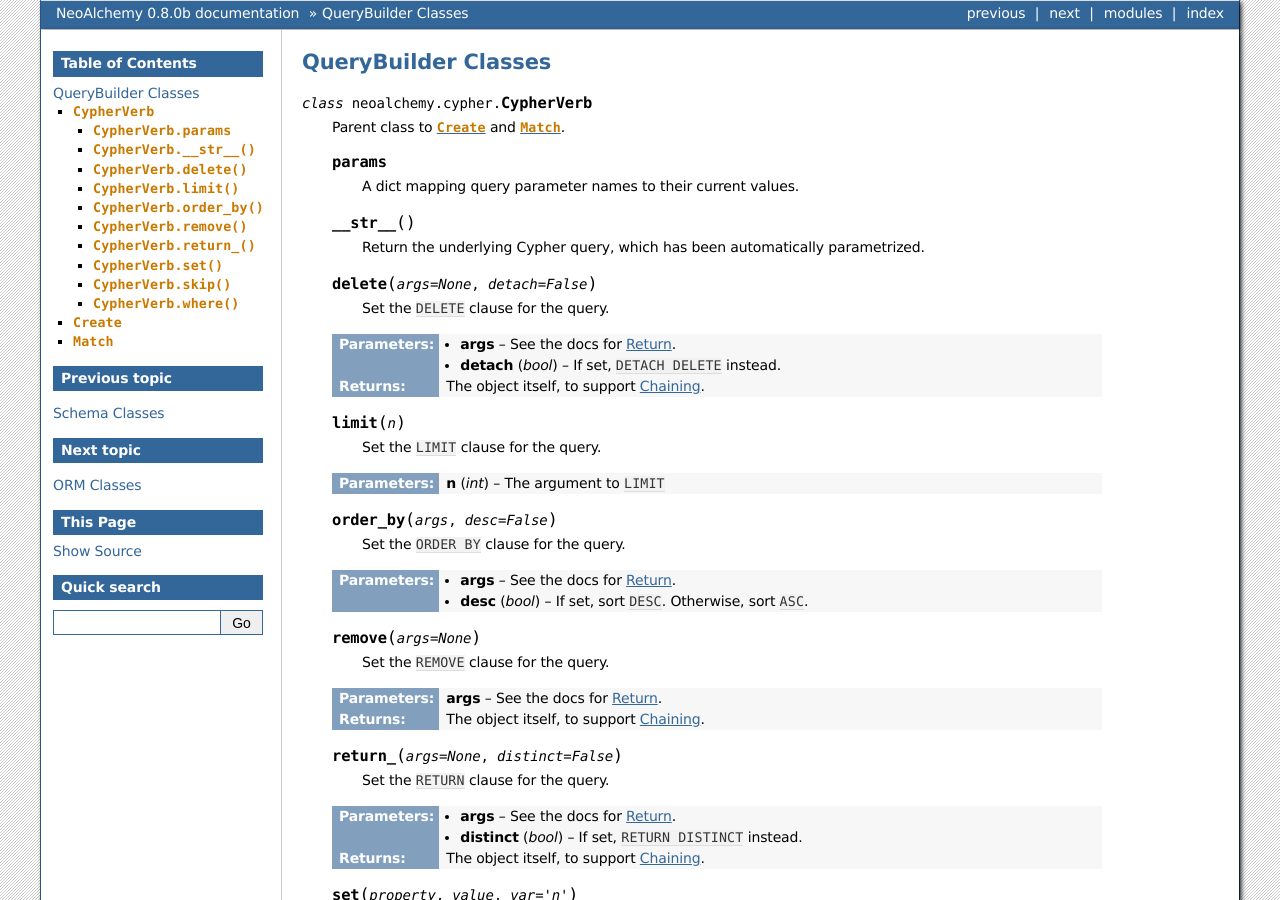
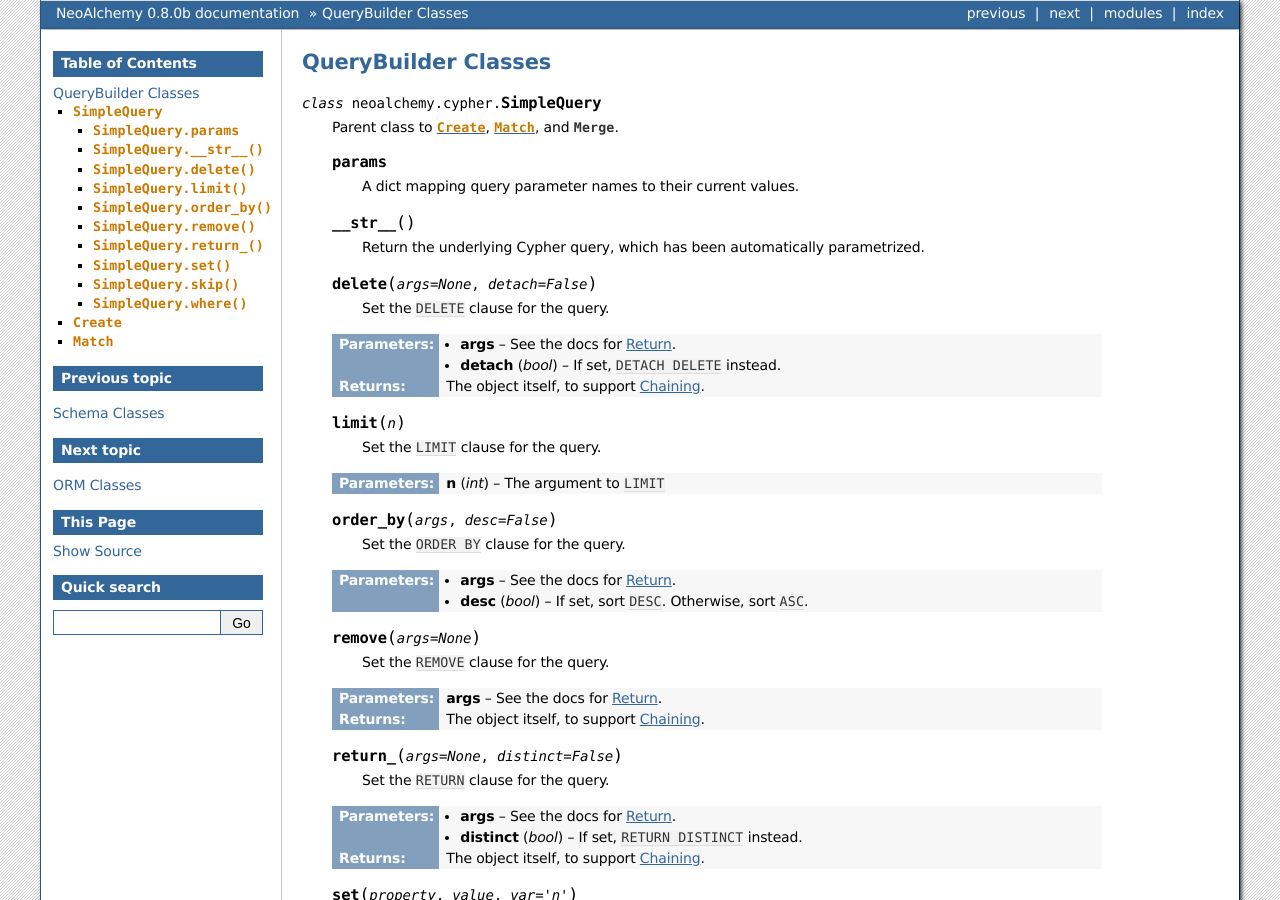
Before and after one commit to TwoBitAlchemist/NeoAlchemy, a Sphinx documentation site: the page built from source/querybuilder-classes.rst, in a window 1280 px wide and 900 px high. Built offline with Sphinx 7.4.7, drawn with Linux system fonts in a browser that asks for light colours; pages that are not in the unit, such as notebooks, are missing from menus; part of the change alters nothing that is shown.

Commit message:
Updated query-builder docs

```diff
--- a/source/query-builder.rst
+++ b/source/query-builder.rst
@@ -58,7 +58,7 @@ We can see the query this generates by printing it::
 NeoAlchemy has automatically applied the ``Person`` label and created
 parameters associated with each of the properties we defined. We can see
 the current values for each parameter by inspecting the
-:py:attr:`~neoalchemy.cypher.CypherVerb.params` dict::
+:py:attr:`~neoalchemy.cypher.SimpleQuery.params` dict::
 
     >>> create.params
     {'node_age': None, 'node_hair_color': None, 'node_name': None}
@@ -98,26 +98,25 @@ Match
 Now that we've experimented a bit with writing to the database, let's take a
 look at how to read data from it::
 
-    from neoalchemy.cypher import Match
+    from neoalchemy import Match
 
-Match has a very similar interface to Create. For a simple use case, we get
-almost identical results::
+Match has a very similar interface to Create. In the simplest case, Match looks
+only at labels::
 
-    >>> match = Match(Person)
+    >>> match = Match(person)
     >>> print(match)
-    MATCH (n:Person {hair_color: {hair_color_n}, name: {name_n}, age: {age_n}})
+    MATCH (n:`Person`)
 
-...but this isn't a very interesting ``MATCH`` statement. For one thing, it's
-not a full query yet. In order to make this useful, at a minimum we need to
+...but this isn't a full query yet. In order to make this useful, we need to
 return something::
 
     >>> print(match.return_())
-    MATCH (n:Person {hair_color: {hair_color_n}, name: {name_n}, age: {age_n}})
+    MATCH (n:`Person`)
     RETURN *
 
 .. note::
     Notice the function is **return_**, not **return**. The latter would cause
-    a syntax error since ``return`` is a Python reserved word.
+    a syntax error since ``return`` is a reserved word in Python.
 
 .. _return-signature:
 
@@ -125,7 +124,7 @@ return something::
 Return
 ------
 
-If you call :py:meth:`~neoalchemy.cypher.CypherVerb.return_` with no arguments,
+If you call :py:meth:`~neoalchemy.cypher.SimpleQuery.return_` with no arguments,
 the resulting query will ``RETURN *``, returning everything you have matched.
 `For performance reasons`_, however, this is often not the best choice. There
 are several ways to return only what you need instead of everything you've
@@ -134,18 +133,19 @@ touched.
 ============================  ==========================================  ========================
  What to Return                NeoAlchemy                                  Cypher Equivalent
 ============================  ==========================================  ========================
- One node                      ``return_('node')``                         ``RETURN node``
- Many nodes                    ``return_(['n', 'm'])``                     ``RETURN n, m``
- One property                  ``return_({'n': 'name'})``                  ``RETURN n.name``
- Many properties               ``return_({'n': ['x', 'y']})``              ``RETURN n.x, n.y``
- Nodes with properties         ``return_({'m': 'x', 'n': 'y'})``           ``RETURN m.x, n.y``
- Nodes with many properties    ``return_({'m': 'x', 'n': ['y', 'z']})``    ``RETURN m.x, n.y, n.z``
+ One node                      ``return_(person_n)``                       ``RETURN n``
+ Many nodes                    ``return_(person_n, person_m)``             ``RETURN n, m``
+ One property                  ``return_(person_n['name'])``               ``RETURN n.name``
+ Many properties               ``return_(person_n['x'], person_n['y'])``   ``RETURN n.x, n.y``
+ Many nodes and properties     ``return_(person_m['x'], person_n['y'])``   ``RETURN m.x, n.y``
 ============================  ==========================================  ========================
 
 .. note::
-    The :py:meth:`~neoalchemy.cypher.CypherVerb.remove` and
-    :py:meth:`~neoalchemy.cypher.CypherVerb.delete` methods work the same way.
-    They correspond to Cypher's `REMOVE`_ and `DELETE`_.
+    The :py:meth:`~neoalchemy.cypher.SimpleQuery.remove` and
+    :py:meth:`~neoalchemy.cypher.SimpleQuery.delete` methods work the same way.
+    They correspond to Cypher's `REMOVE`_ and `DELETE`_. Also note that, unlike
+    in pure Cypher, ``REMOVE`` cannot be used to remove labels through the
+    NeoAlchemy APIs.
 
 .. _cypher-expression:
 
@@ -153,11 +153,11 @@ touched.
 Where
 -----
 
-As with :py:meth:`~neoalchemy.cypher.CypherVerb.set`, the
-:py:meth:`~neoalchemy.cypher.CypherVerb.where` method can be used to set
+As with :py:meth:`~neoalchemy.cypher.SimpleQuery.set`, the
+:py:meth:`~neoalchemy.cypher.SimpleQuery.where` method can be used to set
 parameters one at a time::
 
-    match = Match(Person).where(Person.name=='Ali')
+    match = Match(person).where(person['name']=='Ali')
 
 The first argument is a :py:class:`CypherExpression` object, which is
 automatically created when you perform the corresponding Python comparison
@@ -166,12 +166,12 @@ using one of the NodeType's Properties.
 =======================  =============================  =======================
  Comparison Type          NeoAlchemy CypherExpression    Cypher Equivalent
 =======================  =============================  =======================
- Equal to                 ``Person.name == 'Ali'``       ``n.name = 'Ali'``
- Not equal to             ``Person.name != 'Ali'``       ``n.name <> 'Ali'``
- Greater than             ``Person.age > 29``            ``n.age > 29``
- Greater than or equal    ``Person.age >= 29``           ``n.age >= 29``
- Lesser than              ``Person.age < 29``            ``n.age < 29``
- Lesser than or equal     ``Person.age <= 29``           ``n.age <= 29``
+ Equal to                 ``person['name'] == 'Ali'``    ``n.name = 'Ali'``
+ Not equal to             ``person['name'] != 'Ali'``    ``n.name <> 'Ali'``
+ Greater than             ``person['age'] > 29``         ``n.age > 29``
+ Greater than or equal    ``person['age'] >= 29``        ``n.age >= 29``
+ Lesser than              ``person['age'] < 29``         ``n.age < 29``
+ Lesser than or equal     ``person['age'] <= 29``        ``n.age <= 29``
 =======================  =============================  =======================
 
 .. _chaining:
@@ -183,49 +183,64 @@ Chaining
 An important concept in NeoAlchemy is method chaining. Most methods ``return
 self`` so you can call them like so::
 
-    match = Match(Person).where(Person.name=='Ali').return_({'n': 'name'})
+    match = Match(person).where(person['name']=='Ali').return_(person['name'])
 
 This makes for convenient and expressive one-liners. However, this also means
 that state is easy to build up over time and as part of larger algorithms::
 
-    match = Match(Person)
+    match = Match(person)
     # ... some code ...
-    match.where(Person.age=age)
+    match.where(person['age']=age)
     # ... more code...
     match.return_(ret_params)
+
+.. _binding:
+
+======================
+Binding & Primary Keys
+======================
+
+Often instead of specifying individual where clauses, it will be preferable to
+match on a set of the Node's Properties that define what it is. One way to do
+this in NeoAlchemy is by *binding* the Node to those Properties::
+
+    >>> print(Match(person))
+    MATCH (n:`Person`)
+    >>> ali = Node('Person', name='Ali', var='n')
+    >>> print(Match(ali.bind('name')))
+    MATCH (n:`Person`)
+        WHERE n.name = {n_name}
+
+Setting certain Properties as the *primary keys* of a Node will give it a
+default binding::
+
+   >>> person = Node('Person', name=Property(primary_key=True), var='n')
+   >>> print(Match(person.bind()))
+    MATCH (n:`Person`)
+        WHERE n.name = {n_name}
 
 -------------
 Relationships
 -------------
 
-.. image:: iconography.svg
-   :width: 50%
-   :alt: Cypher: (a)-[:KNOWS]->(b) NeoAlchemy: (a)['KNOWS'](b)
-   :align: left
+So far, we have only worked with nodes. NeoAlchemy also provides a
+:py:class:`Relationship` class. Relationships in NeoAlchemy always have a
+type. To create a relationship::
 
-Like `Cypher`_, NeoAlchemy "describes patterns in graphs visually using an
-ascii-art syntax"::
+    >>> from neoalchemy import Relationship
+    >>> knows = Relationship('KNOWS')
 
-    Create(Person, 'a')['KNOWS'](Person, 'b')
+Relationships aren't much good without start and end nodes, though. Let's
+connect two Person nodes who know each other::
 
-This creates exactly the relationship you would expect::
+   >>> knows.start_node = person.copy(var='a')
+   >>> knows.end_node = person.copy(var='b')
+   >>> print(Create(knows))
+   CREATE (a)-[rel:`KNOWS`]->(b)
 
-    >>> Person = NodeType('Person', Property('name'))
-    >>> create = Create(Person, 'a')['KNOWS'](Person, 'b')
-    >>> print(create)
-    CREATE (a:Person {name: {name_a}})-[r1:KNOWS]->(b:Person {name: {name_b}})
-    >>> create.params
-    {'name_a': None, 'name_b': None}
-
-This is another form of chaining! This not only means that relationship chains
-can be arbitrarily long::
-
-    Create(Person)['KNOWS'](Person)['KNOWS'](Person)['KNOWS'](Person)
-
-It also means that you can write things like this::
-
-    Match(Person).where(Person.name=='Ali')['KNOWS'](Person)
-    # MATCH (n:Person)-[r1:KNOWS]->(n1:Person) WHERE n.name = {name_n}
+But wait! This isn't the right Cypher query. In order to use relationships
+with Cypher query builders, we must first build up match statements to grab
+the right end nodes.
 
 ================
 Set Combinations
@@ -234,28 +249,44 @@ Set Combinations
 Not all Cypher queries are one line, and neither are all NeoAlchemy queries.
 You can use Python's set operators to combine several NeoAlchemy objects into
 multi-line queries before returning. The ``&`` (`set intersection`_) operator
-is used for line-by-line cominbation::
+is used for line-by-line cominbation. The most typical way this will be used
+is with relationships in order to fully specify them for Creating or Matching::
 
-    >>> match = (Match(Person).where(Person.name=='Ali')&
-    ...          Match(Person, 'n', optional=True)['KNOWS'](Person, 'm')
-    ...             .where(Person.name=='Frank', 'm'))
-    >>> print(match.return_('r1'))
-    MATCH (n:Person) WHERE n.name = {name_n}
-    OPTIONAL MATCH (n:Person)-[r1:KNOWS]->(m:Person) WHERE m.name = {name_m}
-    RETURN r1
+    >>> ali = Node('Person', name='Ali', var='ali').bind('name')
+    >>> frank = Node('Person', name='Frank', var='frank').bind('name')
+    >>> knows = Relationship('KNOWS', ali, frank)
+    >>> print(Match(ali) & Match(frank) & Match(knows))
+    MATCH (ali:`Person`)
+        WHERE ali.name = {ali_name}
+    MATCH (frank:`Person`)
+        WHERE frank.name = {frank_name}
+    MATCH (ali)-[rel:`KNOWS`]->(frank)
 
 The ``|`` (`set union`_) operator is used for ``UNION ALL``. To borrow an
 example from the Cypher docs::
 
-    >>> Movie = NodeType('Movie', Property('title'))
-    >>> (Match(Person)['ACTED_IN'](Movie).return_({'n': 'name', 'n1': 'title'})|
-    ...  Match(Person)['DIRECTED'](Movie).return_({'n': 'name', 'n1': 'title'}))
-    >>> print(_)
-    MATCH (n:Person {name: {name_n}})-[r1:ACTED_IN]->(n1:Movie {title: {title_n1}})
-    RETURN n.name, n1.title
+    >>> movie = Node('Movie', title=Property(primary_key=True), var='movie')
+    >>> actor = Node('Actor', name=Property(primary_key=True), var='actor')
+    >>> acted_in = Relationship('ACTED_IN', actor, movie)
+    >>> directed = Relationship('DIRECTED', actor, movie)
+    >>> actor_match = (
+    ...     (Match(actor) & Match(movie) & Match(acted_in))
+    ...      .return_(actor['name'], movie['title'])
+    ... )
+    >>> director_match = (
+    ...     (Match(actor) & Match(movie) & Match(directed))
+    ...      .return_(actor['name'], movie['title'])
+    ... )
+    >>> print(actor_match | director_match)
+    MATCH (actor:`Actor`)
+    MATCH (movie:`Movie`)
+    MATCH (actor)-[rel:`ACTED_IN`]->(movie)
+    RETURN actor.name, movie.title
     UNION ALL
-    MATCH (n:Person {name: {name_n}})-[r1:DIRECTED]->(n1:Movie {title: {title_n1}})
-    RETURN n.name, n1.title
+    MATCH (actor:`Actor`)
+    MATCH (movie:`Movie`)
+    MATCH (actor)-[rel:`DIRECTED`]->(movie)
+    RETURN actor.name, movie.title
 
 If you instead want ``UNION``, use the ``^`` (`exclusive or`_) operator.
 
@@ -266,11 +297,10 @@ If you instead want ``UNION``, use the ``^`` (`exclusive or`_) operator.
 
 .. _the Neo4J Docs: http://neo4j.com/docs/developer-manual/current/#graphdb-neo4j-schema-indexes
 .. _familiar Cypher verbs: https://neo4j.com/docs/developer-manual/current/cypher/clauses/
-.. _Neo4J StatementResult: https://neo4j.com/docs/api/python-driver/current/#neo4j.v1.StatementResult
-.. _For performance reasons: https://neo4j.com/docs/developer-manual/current/#query-tuning
+.. _Neo4J StatementResult: https://neo4j.com/docs/api/python-driver/current/session.html?highlight=statementresult#neo4j.v1.StatementResult
+.. _For performance reasons: https://neo4j.com/docs/developer-manual/current/cypher/query-tuning
 .. _REMOVE: https://neo4j.com/docs/developer-manual/current/#query-remove
 .. _DELETE: https://neo4j.com/docs/developer-manual/current/#query-delete
-.. _Cypher: https://neo4j.com/developer/cypher-query-language/
 .. _set intersection: https://docs.python.org/3/library/stdtypes.html#set.intersection
 .. _set union: https://docs.python.org/3/library/stdtypes.html#set.union
 .. _exclusive or: https://docs.python.org/3/library/stdtypes.html#set.symmetric_difference
--- a/source/querybuilder-classes.rst
+++ b/source/querybuilder-classes.rst
@@ -6,9 +6,10 @@ QueryBuilder Classes
 
 .. py:module:: neoalchemy.cypher
 
-.. py:class:: CypherVerb
+.. py:class:: SimpleQuery
 
-    Parent class to :py:class:`Create` and :py:class:`Match`.
+    Parent class to :py:class:`Create`, :py:class:`Match`, and
+    :py:class:`Merge`.
 
     .. py:attribute:: params
 
```
Also changed, not shown: source/iconography.svg (deleted), source/schema-OGM.rst (renamed from source/schema-ORM.rst).
